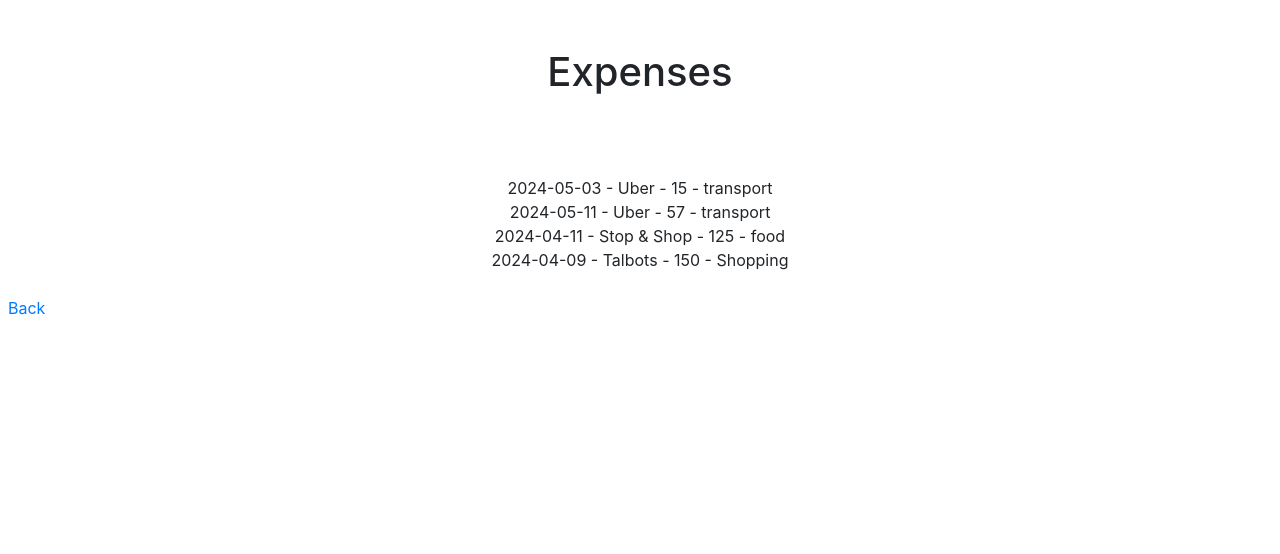
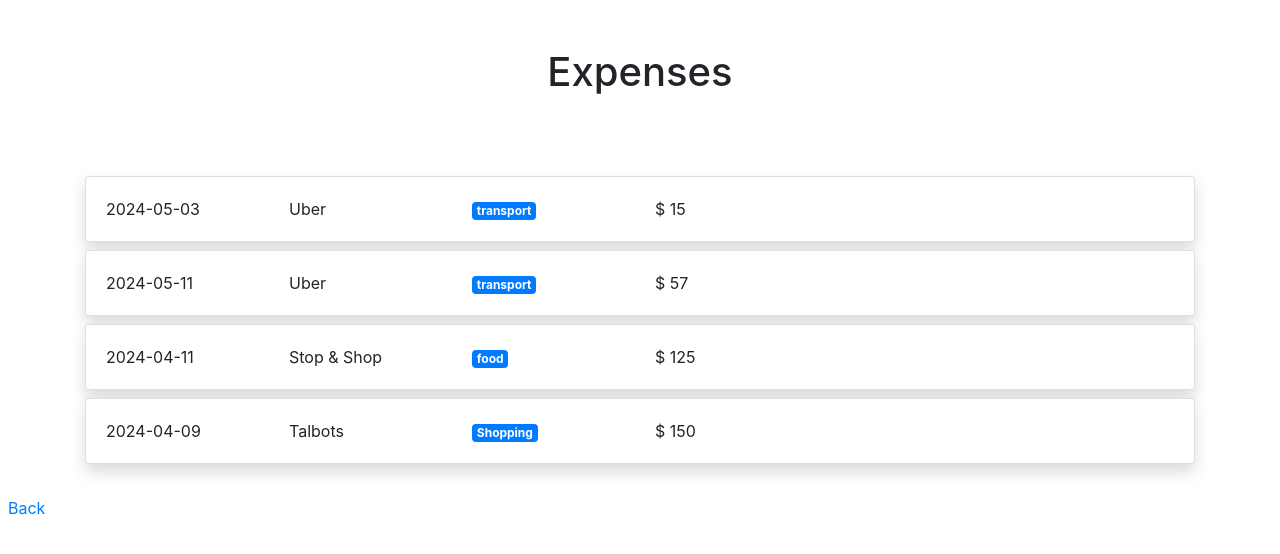
Before and after one commit to jenstem/python-expense-manager, a Flask app: page /expenses in a window 1280 px wide. Shown: the top 554 px of the page. Run offline with Flask 3, Linux system fonts and the light colour scheme.

Commit message:
Style expenses.html

```diff
--- a/templates/expenses.html
+++ b/templates/expenses.html
@@ -2,15 +2,35 @@
 
 {% block body %}
 
-<h1 class="text-center p-5">Expenses</h1><br>
-<div class="text-center">
-{% for expense in expenses %}
-
-    {{ expense.date }} - {{ expense.expensename }} - {{ expense.amount }} - {{ expense.category }}<br>
-
-{% endfor %}
+<div class="container">
+    <h1 class="text-center p-5">Expenses</h1><br>
+    {% for expense in expenses %}
+    <div class="row">
+        <div class="col-md-12">
+            <div class="card shadow mb-2 bg-white rounded">
+                <div class="card-body">
+                    <div class="row">
+                        <div class="col-md-2">
+                            {{ expense.date }}
+                        </div>
+                        <div class="col-md-2">
+                            {{ expense.expensename }}
+                        </div>
+                        <div class="col-md-2">
+                            <span class="badge badge-primary">
+                                {{ expense.category }}
+                            </span>
+                        </div>
+                        <div class="col-md-2">
+                            $ {{ expense.amount }}
+                        </div>
+                    </div>
+                </div>
+            </div>
+        </div>
+    </div>
+    {% endfor %}
 </div>
 <br>
 <a href="/" class="p-2">Back</a>
-
 {% endblock %}
```
Also changed, not shown: templates/add.html (+5 -5 lines), mydatabase.db.
